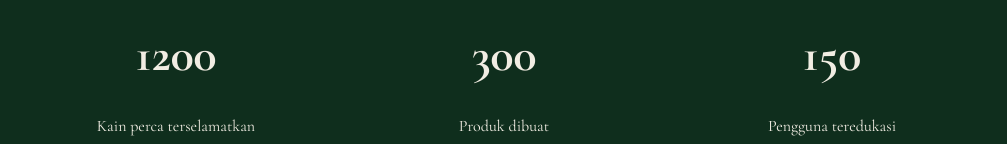
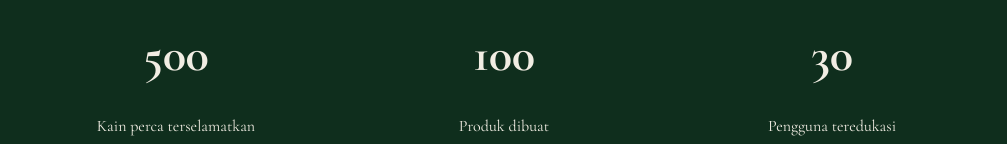
Before and after one commit to FicoJW/percava-website, a plain HTML site: page index.html in a window 1280 px wide. Shown: the part 1734-1878 px from the top of the page, without its empty margins (136-1143 px from the left). Drawn offline with nearby package versions, Linux system fonts and the light colour scheme.

Commit message:
Update #1 Dampak Percava

```diff
--- a/index.html
+++ b/index.html
@@ -97,17 +97,17 @@
 
       <div class="grid-3">
         <div>
-          <h1 class="counter" data-target="1200">0</h1>
+          <h1 class="counter" data-target="500">0</h1>
           <p>Kain perca terselamatkan</p>
         </div>
 
         <div>
-          <h1 class="counter" data-target="300">0</h1>
+          <h1 class="counter" data-target="100">0</h1>
           <p>Produk dibuat</p>
         </div>
 
         <div>
-          <h1 class="counter" data-target="150">0</h1>
+          <h1 class="counter" data-target="30">0</h1>
           <p>Pengguna teredukasi</p>
         </div>
       </div>
```
